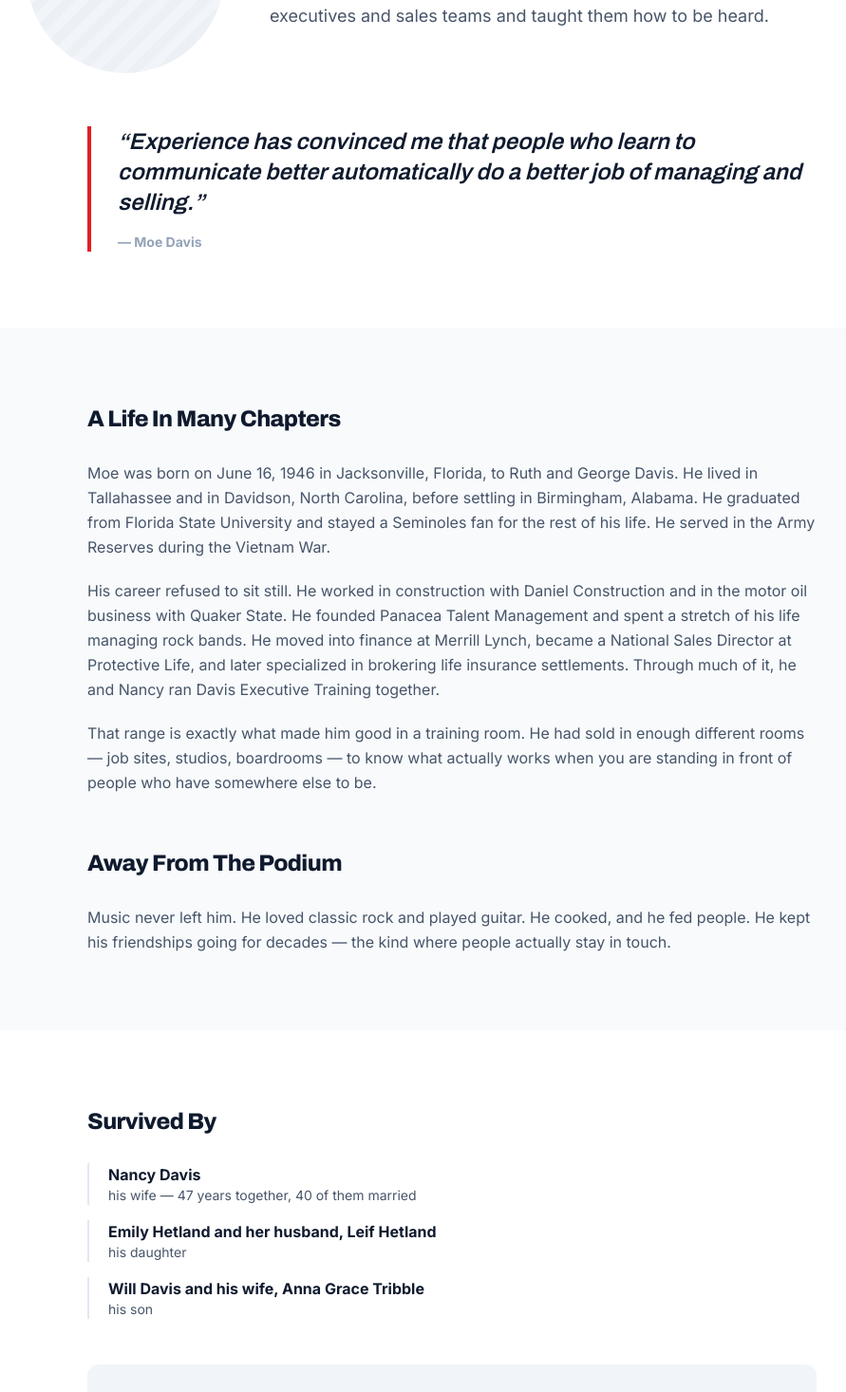
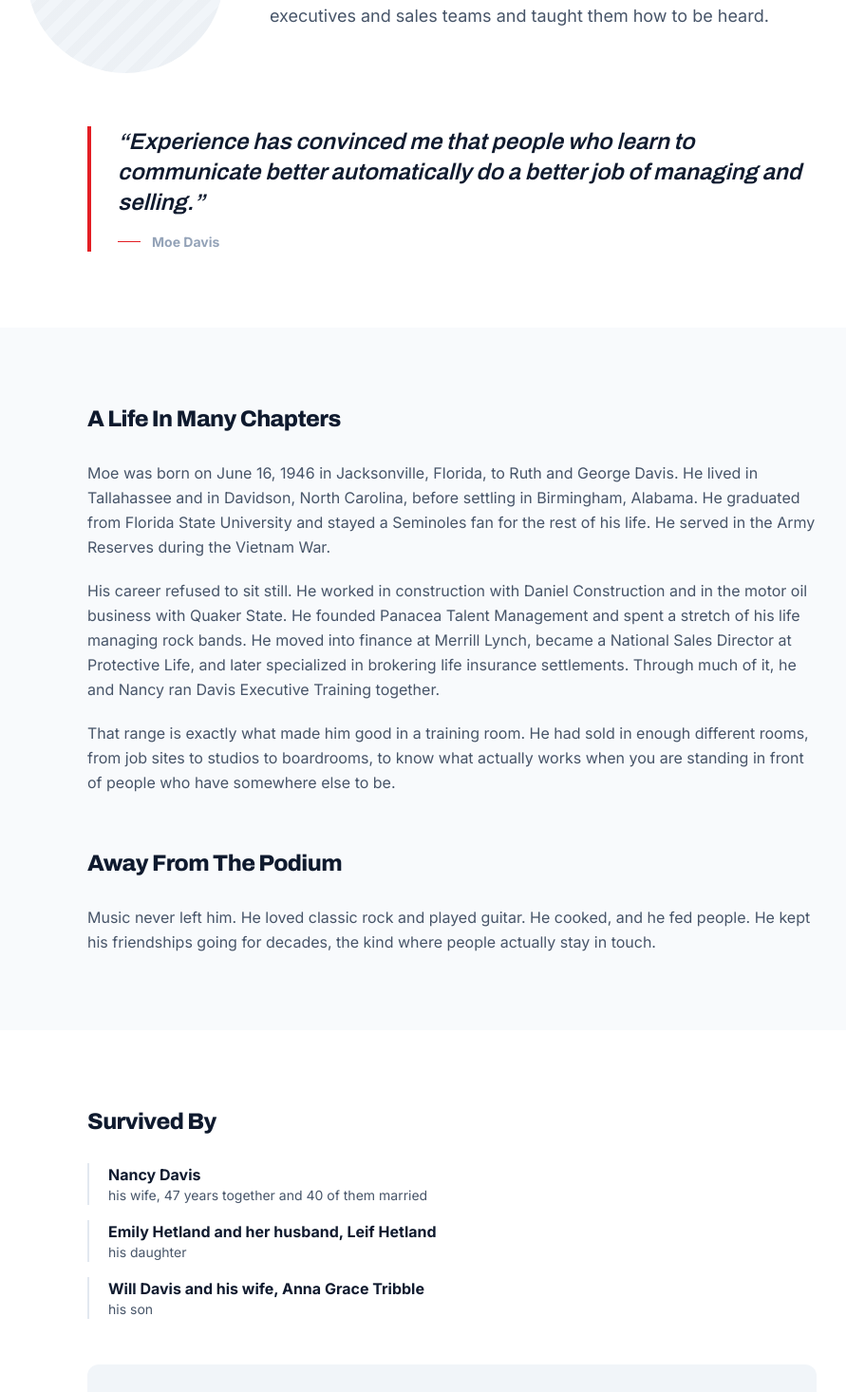
Before and after one commit to leifehetland/nancy-det, a Next.js app: page /in-memoriam in a window 1280 px wide. Shown: the part 744-2210 px from the top of the page at 95% size, without its empty margins (164-1055 px from the left). Built offline with nearby package versions, Linux system fonts and the light colour scheme.

Commit message:
cleaned up text copy

```diff
--- a/app/api/inquiry/route.ts
+++ b/app/api/inquiry/route.ts
@@ -54,7 +54,7 @@ export async function POST(request: Request) {
   // Honeypot: the field is hidden from real users, so anything in it is a bot.
   // Return 200 so the bot believes it succeeded and does not retry.
   if (parsed.data.website) {
-    console.warn(`[inquiry] Honeypot triggered from ${ip} — discarded.`);
+    console.warn(`[inquiry] Honeypot triggered from ${ip}, discarded.`);
     return NextResponse.json({ ok: true });
   }
 
@@ -64,7 +64,7 @@ export async function POST(request: Request) {
       {
         ok: false,
         error:
-          "Sorry — we couldn't send that just now. Please email nancy@nancydavisexecutivetraining.com directly.",
+          "Sorry, we couldn't send that just now. Please email nancy@nancydavisexecutivetraining.com directly.",
       },
       { status: 502 }
     );
--- a/app/in-memoriam/page.tsx
+++ b/app/in-memoriam/page.tsx
@@ -50,8 +50,9 @@ export default function InMemoriamPage() {
             <blockquote className="font-display text-xl font-semibold italic leading-relaxed text-ink sm:text-2xl">
               “{m.quote}”
             </blockquote>
-            <figcaption className="mt-4 text-sm font-bold text-slate-muted">
-              — {m.shortName}
+            <figcaption className="mt-4 flex items-center gap-3 text-sm font-bold text-slate-muted">
+              <span aria-hidden="true" className="h-px w-6 bg-brand" />
+              {m.shortName}
             </figcaption>
           </figure>
         </div>
--- a/app/layout.tsx
+++ b/app/layout.tsx
@@ -15,7 +15,7 @@ const archivo = Archivo({
 });
 
 const siteUrl = "https://www.nancydavisexecutivetraining.com";
-const title = `${site.name} — Executive Communication & Presentation Training`;
+const title = `${site.name} | Executive Communication & Presentation Training`;
 const description =
   "In-house workshops, one-on-one coaching and student programs in public speaking and presentation skills. Small groups, real practice, and private session recordings you keep.";
 
--- a/components/ContactForm.tsx
+++ b/components/ContactForm.tsx
@@ -66,10 +66,10 @@ export default function ContactForm() {
         className="rounded-xl border border-brand/25 bg-brand-wash p-8 text-center"
       >
         <p className="font-display text-lg font-extrabold text-ink">
-          Thank you — your inquiry is on its way.
+          Thank you. Your inquiry is on its way.
         </p>
         <p className="mt-2 text-sm text-slate-body">
-          Thanks for reaching out — we will follow up with you shortly.
+          Thanks for reaching out. We will follow up with you shortly.
         </p>
         <button type="button" onClick={() => setStatus("idle")} className="btn-secondary mt-6">
           Send another inquiry
@@ -81,7 +81,7 @@ export default function ContactForm() {
   return (
     <form onSubmit={handleSubmit} className="mt-7 space-y-5" noValidate>
       {/* Honeypot. Hidden from people, irresistible to bots. Not `display:none`,
-          which some bots skip — off-screen with aria-hidden works better. */}
+          which some bots skip. Off-screen with aria-hidden works better. */}
       <div aria-hidden="true" className="absolute left-[-9999px] top-0 h-0 w-0 overflow-hidden">
         <label htmlFor="website">Website (leave this blank)</label>
         <input id="website" name="website" type="text" tabIndex={-1} autoComplete="off" />
--- a/lib/inquiry.ts
+++ b/lib/inquiry.ts
@@ -74,13 +74,12 @@ export function formatInquiryText(d: InquiryPayload): string {
     `Name:     ${d.name}`,
     `Email:    ${d.email}`,
     `Phone:    ${d.phone}`,
-    `Company:  ${d.company || "—"}`,
-    `Program:  ${d.program || "—"}`,
+    `Company:  ${d.company || "(not given)"}`,
+    `Program:  ${d.program || "(not given)"}`,
     "",
     "Message:",
     d.message || "(none)",
     "",
-    "—",
     "Reply directly to this email to reach the sender.",
   ].join("\n");
 }
--- a/lib/mailer.ts
+++ b/lib/mailer.ts
@@ -37,7 +37,7 @@ export async function sendInquiry(d: InquiryPayload): Promise<SendResult> {
 
   if (!apiKey) {
     // Fail loudly in the server log; the caller returns a generic message.
-    console.error("[inquiry] RESEND_API_KEY is not set — inquiry was NOT sent.");
+    console.error("[inquiry] RESEND_API_KEY is not set, inquiry was NOT sent.");
     return { ok: false, error: "not_configured" };
   }
 
@@ -52,7 +52,7 @@ export async function sendInquiry(d: InquiryPayload): Promise<SendResult> {
         from: `Davis Executive Training <${from}>`,
         to: [to],
         reply_to: d.email,
-        subject: `Workshop inquiry — ${d.name}${d.company ? ` (${d.company})` : ""}`,
+        subject: `Workshop inquiry from ${d.name}${d.company ? ` (${d.company})` : ""}`,
         text: formatInquiryText(d),
       }),
     });
--- a/lib/site.ts
+++ b/lib/site.ts
@@ -105,7 +105,7 @@ export const approach = {
     {
       icon: "users" as const,
       title: "Small Group Format",
-      text: "Groups stay small enough that everyone stands up, presents more than once, and gets constructive feedback in the room — not a lecture you sit through.",
+      text: "Groups stay small enough that everyone stands up, presents more than once, and gets constructive feedback in the room. It is not a lecture you sit through.",
     },
     {
       icon: "mic" as const,
@@ -121,7 +121,7 @@ export const approach = {
     {
       icon: "chat" as const,
       title: "Thinking On Your Feet",
-      text: "Handle questions, objections and the unscripted moment with composure — including how to run and control a Q&A rather than survive it.",
+      text: "Handle questions, objections and the unscripted moment with composure, including how to run and control a Q&A rather than survive it.",
     },
   ],
 };
@@ -167,7 +167,7 @@ export const programs = {
       icon: "target" as const,
       title: "One-on-One Coaching",
       lead: "Private, focused, and entirely yours.",
-      text: "Individual coaching for a specific person and a specific goal — a keynote, a board presentation, an investor meeting, or simply becoming the person who speaks up well. Sessions are recorded privately for your own review.",
+      text: "Individual coaching for a specific person and a specific goal: a keynote, a board presentation, an investor meeting, or simply becoming the person who speaks up well. Sessions are recorded privately for your own review.",
       points: [
         "Fully private sessions",
         "Built around one upcoming moment, or ongoing",
@@ -198,7 +198,7 @@ export const students = {
   eyebrow: "Students & Schools",
   heading: "The earlier you learn it, the further it carries you",
   paragraphs: [
-    "In 1996, after years of clients asking whether their children could learn the same skills, Nancy began building communication training for young people — programming that strengthens public speaking and listening through direct, hands-on practice.",
+    "In 1996, after years of clients asking whether their children could learn the same skills, Nancy began building communication training for young people, programming that strengthens public speaking and listening through direct, hands-on practice.",
     "Since then DET has run programs for elementary schools, middle and high schools, and at the college level. It is some of the most rewarding work we do, and we are actively looking to do more of it.",
   ],
   levels: [
@@ -230,7 +230,7 @@ export const partner = {
   eyebrow: "Long-Standing Partner",
   name: "Ducks Unlimited",
   heading: "A partnership measured in decades",
-  text: "Ducks Unlimited has been a DET partner for many years — one of the longest-running relationships in the company's history. Training volunteer leaders and staff to speak persuasively for a cause they believe in is exactly the work this company was built to do.",
+  text: "Ducks Unlimited has been a DET partner for many years, one of the longest-running relationships in the company's history. Training volunteer leaders and staff to speak persuasively for a cause they believe in is exactly the work this company was built to do.",
 };
 
 // ---------------------------------------------------------------------------
@@ -338,7 +338,7 @@ export const contact = {
   eyebrow: "Contact",
   heading: "Tell us what you want to change",
   intro:
-    "Whether it is a team, one person, or a school — send a note and Nancy will get back to you.",
+    "Whether it is a team, one person, or a school, send a note and Nancy will get back to you.",
   form: {
     submit: "Send Inquiry",
     programs: [
@@ -371,7 +371,7 @@ export const memorial = {
   eyebrow: "In Memoriam",
   name: "Eugene Moor “Moe” Davis",
   shortName: "Moe Davis",
-  dates: "June 16, 1946 — July 11, 2026",
+  dates: "June 16, 1946 – July 11, 2026",
   role: "Co-founder, Davis Executive Training",
 
   intro:
@@ -385,21 +385,21 @@ export const memorial = {
     paragraphs: [
       "Moe was born on June 16, 1946 in Jacksonville, Florida, to Ruth and George Davis. He lived in Tallahassee and in Davidson, North Carolina, before settling in Birmingham, Alabama. He graduated from Florida State University and stayed a Seminoles fan for the rest of his life. He served in the Army Reserves during the Vietnam War.",
       "His career refused to sit still. He worked in construction with Daniel Construction and in the motor oil business with Quaker State. He founded Panacea Talent Management and spent a stretch of his life managing rock bands. He moved into finance at Merrill Lynch, became a National Sales Director at Protective Life, and later specialized in brokering life insurance settlements. Through much of it, he and Nancy ran Davis Executive Training together.",
-      "That range is exactly what made him good in a training room. He had sold in enough different rooms — job sites, studios, boardrooms — to know what actually works when you are standing in front of people who have somewhere else to be.",
+      "That range is exactly what made him good in a training room. He had sold in enough different rooms, from job sites to studios to boardrooms, to know what actually works when you are standing in front of people who have somewhere else to be.",
     ],
   },
 
   personal: {
     heading: "Away From The Podium",
     paragraphs: [
-      "Music never left him. He loved classic rock and played guitar. He cooked, and he fed people. He kept his friendships going for decades — the kind where people actually stay in touch.",
+      "Music never left him. He loved classic rock and played guitar. He cooked, and he fed people. He kept his friendships going for decades, the kind where people actually stay in touch.",
     ],
   },
 
   survivors: {
     heading: "Survived By",
     items: [
-      { name: "Nancy Davis", detail: "his wife — 47 years together, 40 of them married" },
+      { name: "Nancy Davis", detail: "his wife, 47 years together and 40 of them married" },
       { name: "Emily Hetland and her husband, Leif Hetland", detail: "his daughter" },
       { name: "Will Davis and his wife, Anna Grace Tribble", detail: "his son" },
     ],
```
